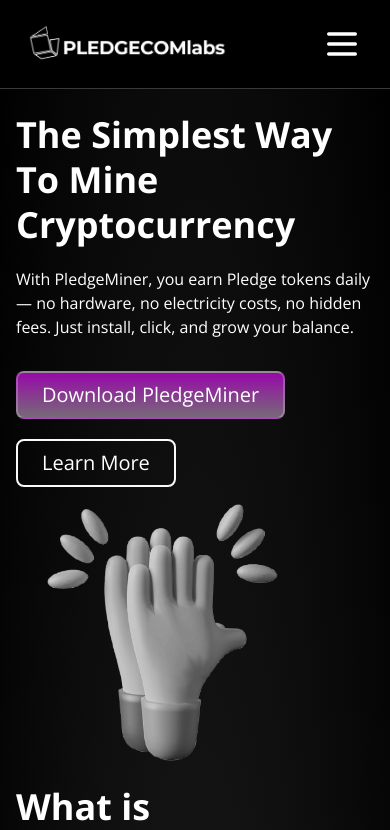
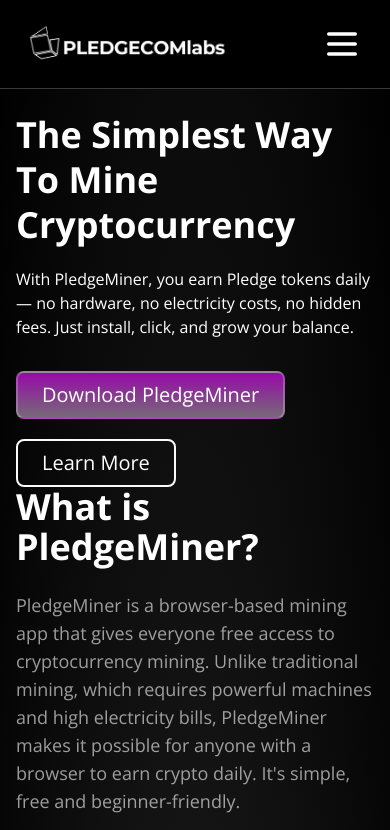
Before and after one commit to Pledgecomlabs/PledgeMiner-landingpage, a Next.js app: page / in a window 390 px wide. Shown: the top 830 px of the page. Built offline with nearby package versions, Linux system fonts and the light colour scheme.

Commit message:
Hide image before pledgeminer definition

```diff
--- a/src/pages/Home.tsx
+++ b/src/pages/Home.tsx
@@ -9,7 +9,7 @@
       <section>
         <div className="container mx-auto px-4">
           <div className="lg:flex justify-between items-center">
-            <div className="flex-1 w-[300px] h-[300px] lg:w-[450px] lg:h-[450px] relative">
+            <div className="hidden md:block flex-1 w-[300px] h-[300px] lg:w-[450px] lg:h-[450px] relative">
               <Image
                 src={"/community.png"}
                 alt=""
```
